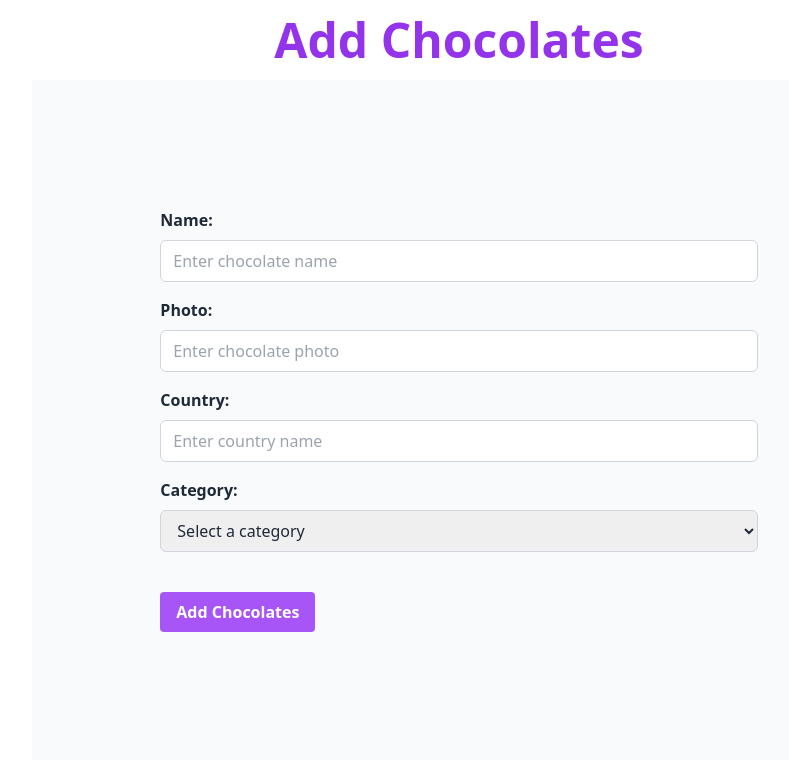
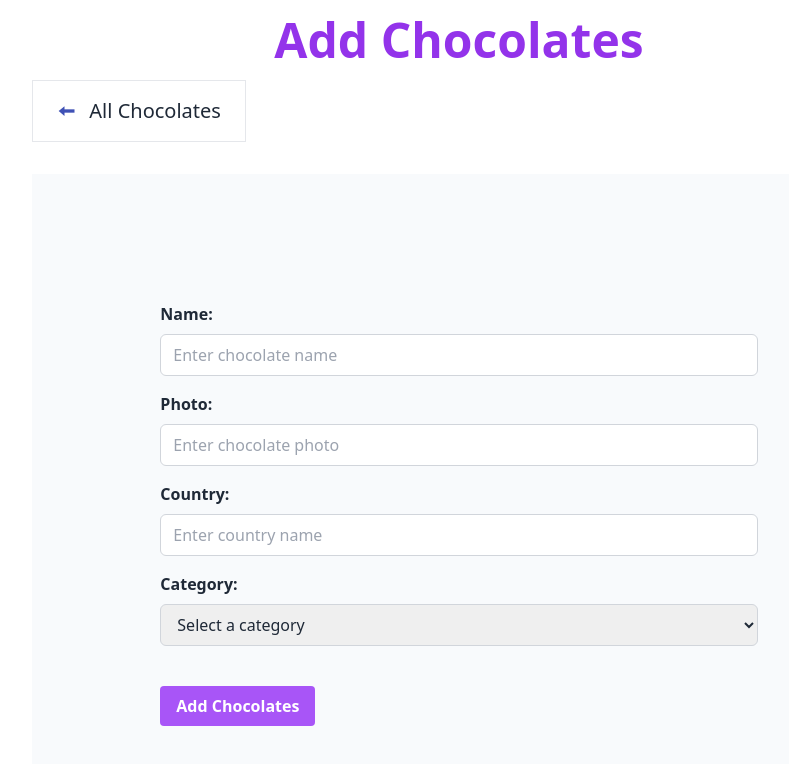
Before and after one commit to DarkAsfu/chocolate-management-client, a React (Vite) app: page /addChocolate in a window 1280 px wide. Shown: the top 764 px of the page, without its empty margins (181-970 px from the left). Built offline with nearby package versions, Linux system fonts and the light colour scheme.

Commit message:
New chocolate and All chocolate button create

```diff
--- a/src/App.jsx
+++ b/src/App.jsx
@@ -1,15 +1,18 @@
-import { useLoaderData } from "react-router-dom";
+import { Link, useLoaderData } from "react-router-dom";
 import ChocolateTable from "./components/ChocolateTable";
 import { useState } from "react";
-
+import { FcPlus } from "react-icons/fc";
 const App = () => {
   const loadedChocolate = useLoaderData();
   const [allChocolates, setAllChocolates ] = useState(loadedChocolate)
   console.log(loadedChocolate)
   return (
     <div>
-      <h1 className="py-4 text-5xl font-bold text-purple-600 text-center">Chocolate Management System {loadedChocolate.length}</h1>
-      <div className="container mx-auto p-6">
+      <h1 className="py-4 text-5xl font-bold text-purple-600 text-center">Chocolate Management System {allChocolates.length}</h1>
+      <div className="container mx-auto py-10">
+        <div className="w-10/12 mx-auto">
+        <Link to='/addChocolate'><button className="text-xl border px-6 py-4 mb-8 flex items-center gap-3"><FcPlus></FcPlus> New Chocolate</button></Link>
+        </div>
         <table className="md:w-10/12 mx-auto border bg-white">
           <thead style={{ background: 'radial-gradient(173.43% 182.1% at 50% 49.99%, rgba(220, 141, 72, 0.3) 0%, rgba(211, 135, 69, 0.3) 4.19%, rgba(145, 87, 43, 0.3) 36.95%, rgba(94, 49, 22, 0.3) 66.01%, rgba(63, 26, 10, 0.3) 87.87%, rgba(51, 17, 5, 0.3) 100%)' }}>
             <tr>
--- a/src/components/AddChocolate.jsx
+++ b/src/components/AddChocolate.jsx
@@ -1,34 +1,37 @@
 
-import Swal from 'sweetalert2'
+import { Link } from 'react-router-dom';
+import Swal from 'sweetalert2';
+import { FcLeft } from "react-icons/fc";
 const AddChocolate = () => {
 
-    const handleAddChocolate = (e) =>{
+    const handleAddChocolate = (e) => {
         e.preventDefault();
         const form = e.target;
         const name = form.name.value;
         const country = form.country.value;
         const category = form.category.value;
         const photoURL = form.photo.value;
-        const newChocolate =  {name, photoURL, country, category}
+        const newChocolate = { name, photoURL, country, category }
         console.log(newChocolate);
 
         // send data to the server
         fetch('http://localhost:5000/chocolates', {
             method: 'POST',
             headers: {
-                'content-type' : 'application/json'
+                'content-type': 'application/json'
             },
             body: JSON.stringify(newChocolate)
         })
             .then(res => res.json())
             .then(data => {
                 console.log(data);
-            if(data.insertedId){
+                if (data.insertedId) {
                     Swal.fire(
                         'Good job!',
                         'Successfully added chocolate!',
                         'success'
                     )
+                    form.reset();
                 }
             })
     }
@@ -37,8 +40,10 @@ const AddChocolate = () => {
     return (
         <div>
             <h1 className="py-4 text-5xl font-bold text-purple-600 text-center">Add Chocolates</h1>
-
-            <form onSubmit={handleAddChocolate}  className="w-10/12 md:w-2/3 mx-auto bg-slate-50 p-4 md:p-32">
+            <div className="w-2/3 mx-auto">
+                <Link to='/'><button className="text-xl border px-6 py-4 mb-8 flex items-center gap-3"><FcLeft></FcLeft> All Chocolates</button></Link>
+            </div>
+            <form onSubmit={handleAddChocolate} className="w-10/12 md:w-2/3 mx-auto bg-slate-50 p-4 md:p-32">
                 <div className="mb-4">
                     <label htmlFor="name" className="block mb-2 font-bold text-gray-800">
                         Name:
@@ -73,7 +78,7 @@ const AddChocolate = () => {
                         type="text"
                         id="country"
                         className="w-full px-3 py-2 border border-gray-300 rounded-md focus:outline-none focus:ring focus:ring-purple-500"
-                        name= "country"
+                        name="country"
                         placeholder="Enter country name"
 
                     />
@@ -88,10 +93,10 @@ const AddChocolate = () => {
                         name="category"
 
                     >
-                        <option  value="" >Select a category</option>
-                        <option  value="White Chocolates">White Chocolates</option>
-                        <option  value="Dark Chocolates">Dark Chocolates</option>
-                        <option  value="Milk Chocolates">Milk Chocolates</option>
+                        <option value="" >Select a category</option>
+                        <option value="White Chocolates">White Chocolates</option>
+                        <option value="Dark Chocolates">Dark Chocolates</option>
+                        <option value="Milk Chocolates">Milk Chocolates</option>
                     </select>
                 </div>
                 <button
--- a/src/components/ChocolateTable.jsx
+++ b/src/components/ChocolateTable.jsx
@@ -4,6 +4,7 @@ import Swal from "sweetalert2";
 const ChocolateTable = ({ chocolate, allChocolates, setAllChocolates }) => {
     console.log(allChocolates);
     const {name, photoURL, category, country, _id} = chocolate;
+    // chocolate deleting here
     const handleDelete = id =>{
         console.log(id);
         Swal.fire({
```
Lines whose indentation alone changed are shown as unchanged.
